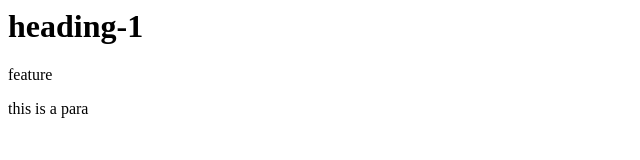
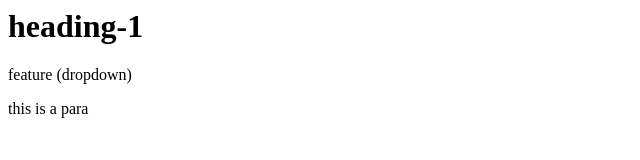
Before and after one commit to ashwanipal-7/gitFolder, a plain HTML site: page index.html in a window 1280 px wide. Shown: the full height of the page, 0-640 px from the left. Drawn offline with Linux system fonts and the light colour scheme.

Commit message:
add dropdown

```diff
--- a/index.html
+++ b/index.html
@@ -1,3 +1,3 @@
 <h1>heading-1</h1>
-<p> feature </p>
+<p> feature (dropdown) </p>
 <p> this is a para </p>
```
